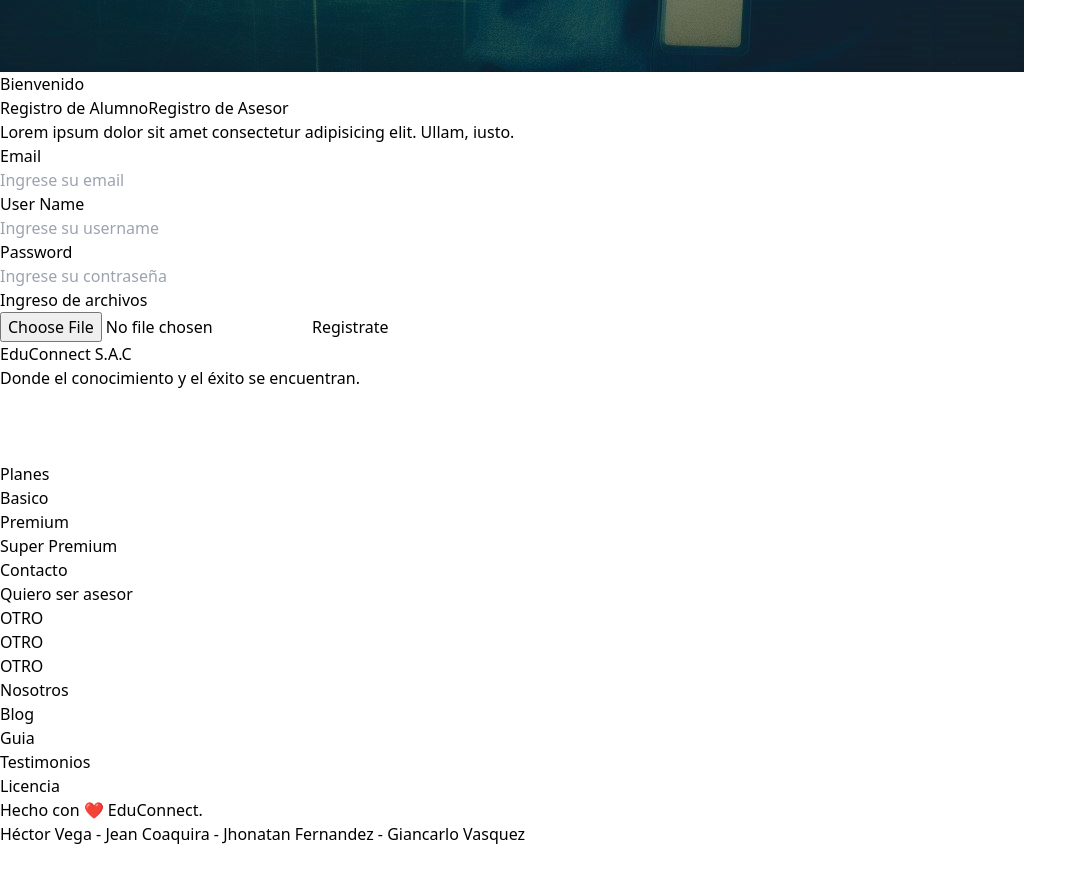
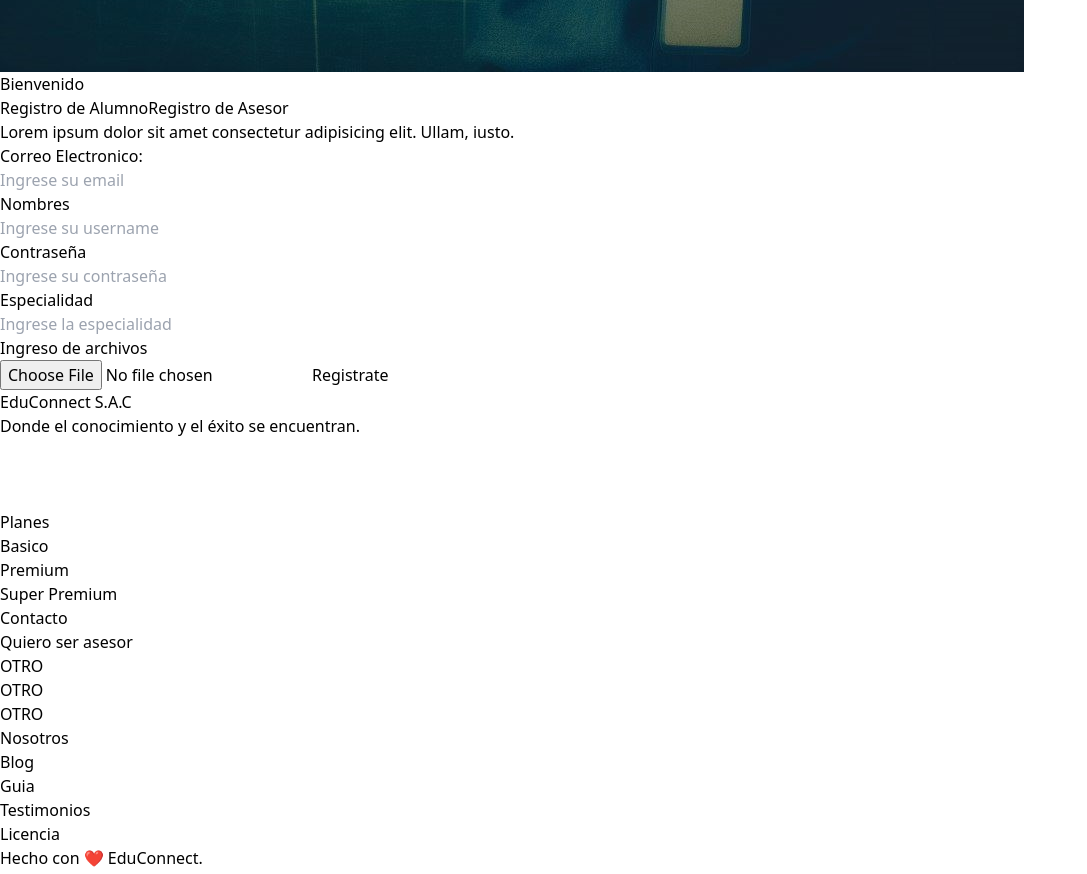
Before and after one commit to Acteon-25/EduConnect-Web, a React (Vite) app: page /registerAsesor in a window 1280 px wide. Shown: the part 1100-1974 px from the top of the page, without its empty margins (0-1087 px from the left). Before the commit the page ends 1946 px from the top, so only its background shows below. Built offline with nearby package versions, Linux system fonts and the light colour scheme.

Commit message:
mis cambios

```diff
--- a/src/components/Header.jsx
+++ b/src/components/Header.jsx
@@ -1,4 +1,4 @@
-import { NavLink, useNavigate } from "react-router-dom";
+import { NavLink, useNavigate, Link } from "react-router-dom";
 import Logo from "../icons/Logo.svg";
 import LineDrop from "../icons/LineDrop.svg";
 import { useState } from "react";
@@ -13,7 +13,9 @@ const Header = () => {
   return (
     <header className="flex flex-col md:flex-row justify-between items-center py-4 w-full mx-auto bg-green-700 px-5">
       <div className="flex justify-between w-full">
+        <Link to="/">
         <img src={Logo} alt="" className="rounded-full size-12" />
+        </Link>
         <img
           src={LineDrop}
           alt=""
--- a/src/components/PricingCard.jsx
+++ b/src/components/PricingCard.jsx
@@ -1,3 +1,4 @@
+import { data } from 'autoprefixer';
 import axios from 'axios'
 import { useNavigate } from 'react-router-dom';
 
@@ -12,16 +13,10 @@ const PricingCard = ({plan, precio, caracteristicas, highlighted = false, value
       tokenTemporal: localStorage.getItem('token')
 
     }
-    console.log(compra);
-    try{
       const response = await axios.post('http://localhost:8080/membresias/comprar',compra)
-      console.log("Compra exitosa")
-      const token = response.data
-      localStorage.setItem('token', token)
-    }catch(e){
-      console.error('Error al comprar la membresía:', e);
+      console.log(response);
 
-    }
+
   }
 
 
--- a/src/pages/LoginPage.jsx
+++ b/src/pages/LoginPage.jsx
@@ -19,13 +19,14 @@ const LoginPage = () => {
         correoElectronico: email,
         contrasena: contrasena,
       }
+
       const response = await axios.post('http://localhost:8080/login', details);
       const token = response.data;
       localStorage.setItem('token', token);
-      navigate('/registerAlumno') // FALTA CAMBIAR LA REDIRECCION AL INICIAR SESION
-
+      console.log(token);
+      navigate('/')
     } catch (e) {
-      throw new Error(e.response?.data?.message || 'Error al iniciar sesión');
+      alert("Credenciales Incorrectas")
     }
   }
 
@@ -56,7 +57,7 @@ const LoginPage = () => {
           <input type="text" placeholder="Ingrese su Correo" className="border border-sky-500 rounded-full px-4 py-1"
             value={email}
             onChange={(e) => setEmail(e.target.value)} />
-          <h3>Password</h3>
+          <h3>Contraseña: </h3>
           <input type="password" placeholder="Ingrese su contraseña" className="border border-sky-500 rounded-full px-4 py-1"
             value={contrasena}
             onChange={(e) => setContrasena(e.target.value)} />
--- a/src/pages/RegisterAsesorPage.jsx
+++ b/src/pages/RegisterAsesorPage.jsx
@@ -3,9 +3,43 @@ import { useNavigate } from 'react-router-dom'
 import Profesor from '../img/ProfesorOscuro.jpeg'
 import Header from "../components/Header"
 import Footer from "../components/Footer"
+import {useState} from 'react'
+import axios from 'axios'
 
 const RegisterAsesorPage = () => {
   const navigate = useNavigate()
+
+  const [email, setEmail] = useState();
+  const [nombre, setNombre] = useState();
+  const [contrasena, setContrasena] = useState();
+  const [especialidad, setEspecialidad] = useState()
+
+
+  async function registrarAsesor() {
+
+    const nuevoAsesor = {
+      usuario: {
+        correoElectronico: email,
+        nombre: nombre,
+        contrasena: contrasena,
+      },
+      especialidad: especialidad,
+    }
+
+    try{
+
+      const response = await axios.post('http://localhost:8080/registro/asesor', nuevoAsesor);
+      localStorage.setItem('token', response.data.tokenTemporal);
+      navigate('/')
+    }catch(e){
+      console.log(e);
+    }
+  }
+
+  const handleSubmit = (e) =>{
+    e.preventDefault();
+    registrarAsesor()
+  }
 
   return (
     <>
@@ -26,18 +60,37 @@ const RegisterAsesorPage = () => {
               Registro de Asesor
             </button>
           </div>
-          <p>Lorem ipsum dolor sit amet consectetur adipisicing elit. Ullam, iusto.</p>
-          <h3>Email</h3>
-          <input type="email" name="" id="" placeholder="Ingrese su email" className="border border-sky-500 rounded-full px-4 py-1" />
-          <h3>User Name</h3>
-          <input type="text" placeholder="Ingrese su username" className="border border-sky-500 rounded-full px-4 py-1" />
-          <h3>Password</h3>
-          <input type="password" placeholder="Ingrese su contraseña" className="border border-sky-500 rounded-full px-4 py-1" />
+
+        <form onSubmit={handleSubmit}>
+        <p>Lorem ipsum dolor sit amet consectetur adipisicing elit. Ullam, iusto.</p>
+          <h3>Correo Electronico: </h3>
+          <input type="email" name="" id="" placeholder="Ingrese su email" className="border border-sky-500 rounded-full px-4 py-1"
+          required
+          value={email}
+          onChange={(e) => setEmail(e.target.value)}
+          />
+          <h3>Nombres</h3>
+          <input type="text" placeholder="Ingrese su username" className="border border-sky-500 rounded-full px-4 py-1"
+          required
+          value={nombre}
+          onChange={(e) => setNombre(e.target.value)}/>
+          <h3>Contraseña</h3>
+          <input type="password" placeholder="Ingrese su contraseña" className="border border-sky-500 rounded-full px-4 py-1"
+          value={contrasena}
+          onChange={(e) => setContrasena(e.target.value)}/>
+          <h3>Especialidad</h3>
+          <input type="text" placeholder="Ingrese la especialidad" className="border border-sky-500 rounded-full px-4 py-1"
+          value={especialidad}
+          onChange={(e) => setEspecialidad(e.target.value)}
+          />
           <h3>Ingreso de archivos</h3>
-          <input type="file" placeholder="Ingrese su contraseña" className="border border-sky-500 rounded-full px-4 py-1" />
+          <input type="file" placeholder="Ingrese su contraseña" className="border border-sky-500 rounded-full px-4 py-1"
+          />
           <button className="bg-sky-500 rounded-full text-white px-6 py-1 block my-4 ">
             Registrate
           </button>
+        </form>
+
         </div>
       </SectionContainer>
       <Footer />
--- a/src/pages/RegisterPage.jsx
+++ b/src/pages/RegisterPage.jsx
@@ -59,15 +59,19 @@ const RegisterPage = () => {
           <h3>Email: </h3>
           <input type="email" name="" id="" placeholder="Ingrese su email" className="border border-sky-500 rounded-full px-4 py-1"
           value={email}
-          onChange={(e) => setEmail(e.target.value)} />
+          onChange={(e) => setEmail(e.target.value)}
+          required/>
           <h3>Nombre: </h3>
           <input type="text" placeholder="Ingrese su username" className="border border-sky-500 rounded-full px-4 py-1"
           value={nombre}
-          onChange={(e) => setNombre(e.target.value)} />
+          onChange={(e) => setNombre(e.target.value)}
+          required />
           <h3>Contraseña</h3>
           <input type="password" placeholder="Ingrese su contraseña" className="border border-sky-500 rounded-full px-4 py-1"
            value={contrasena}
-           onChange={(e) => setContrasena(e.target.value)} />
+           onChange={(e) => setContrasena(e.target.value)}
+           required
+           minLength="8"/>
           <button className="bg-sky-500 rounded-full text-white px-6 py-1 block my-4 ">
             Registrate
           </button>
```
